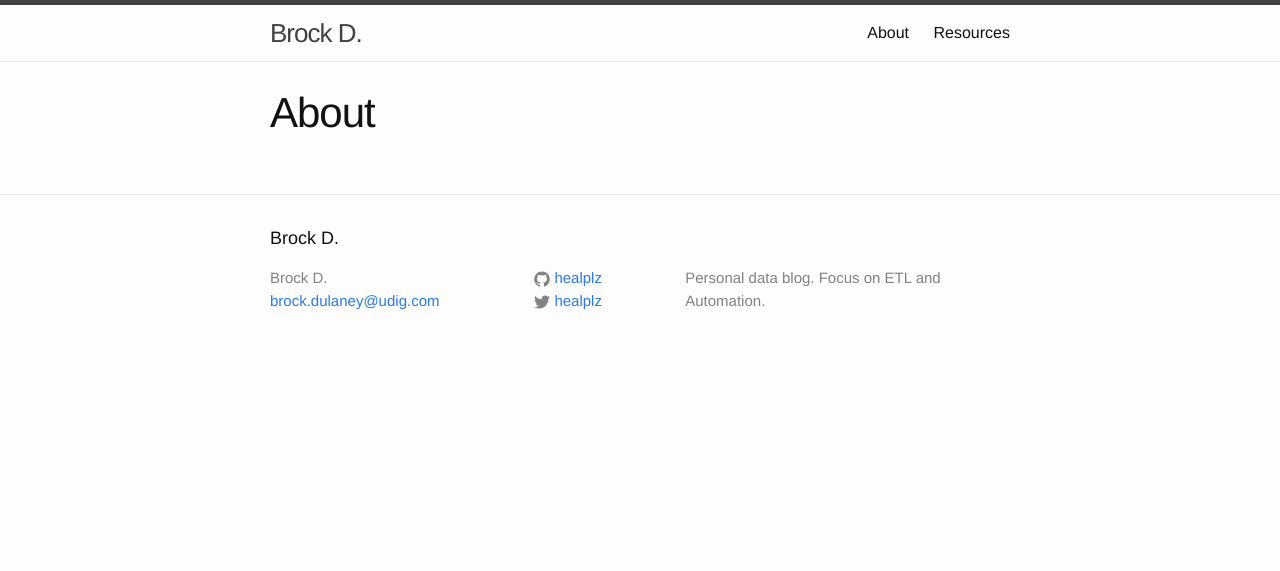
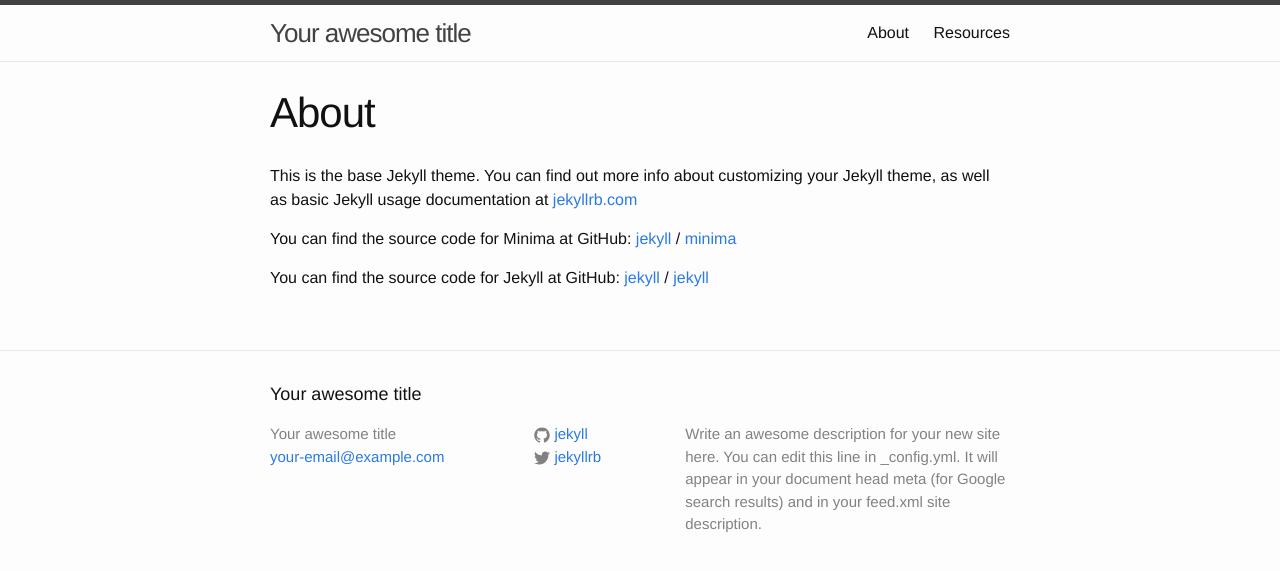
Before and after one commit to healplz/healplz.github.io, a Jekyll site: the page built from about.md, in a window 1280 px wide. Shown: the top 571 px of the page. Built offline with Jekyll 4.4.1, drawn with Linux system fonts in a browser that asks for light colours.

Commit message:
yolo push

```diff
--- a/_config.yml
+++ b/_config.yml
@@ -1,15 +1,43 @@
+# Welcome to Jekyll!
+#
+# This config file is meant for settings that affect your whole blog, values
+# which you are expected to set up once and rarely edit after that. If you find
+# yourself editing this file very often, consider using Jekyll's data files
+# feature for the data you need to update frequently.
+#
+# For technical reasons, this file is *NOT* reloaded automatically when you use
+# 'bundle exec jekyll serve'. If you change this file, please restart the server process.
+
 # Site settings
-title: Brock D.
-email: brock.dulaney@udig.com
-description: > # this means to ignore newlines until "baseurl:"
-  Personal data blog. Focus on ETL and Automation.
-baseurl: "" # the subpath of your site, e.g. /blog/
-url: "https://healplz.github.io" # the base hostname & protocol for your site
-twitter_username: healplz
-github_username:  healplz
+# These are used to personalize your new site. If you look in the HTML files,
+# you will see them accessed via {{ site.title }}, {{ site.email }}, and so on.
+# You can create any custom variable you would like, and they will be accessible
+# in the templates via {{ site.myvariable }}.
+title: Your awesome title
+email: your-email@example.com
+description: >- # this means to ignore newlines until "baseurl:"
+  Write an awesome description for your new site here. You can edit this
+  line in _config.yml. It will appear in your document head meta (for
+  Google search results) and in your feed.xml site description.
+baseurl: "" # the subpath of your site, e.g. /blog
+url: "" # the base hostname & protocol for your site, e.g. http://example.com
+twitter_username: jekyllrb
+github_username:  jekyll
 
 # Build settings
 markdown: kramdown
-remote_theme: pages-themes/midnight@v0.2.0
+theme: minima
 plugins:
-- jekyll-remote-theme # add this line to the plugins list if you already have one
+  - jekyll-feed
+
+# Exclude from processing.
+# The following items will not be processed, by default. Create a custom list
+# to override the default setting.
+# exclude:
+#   - Gemfile
+#   - Gemfile.lock
+#   - node_modules
+#   - vendor/bundle/
+#   - vendor/cache/
+#   - vendor/gems/
+#   - vendor/ruby/
--- a/about.md
+++ b/about.md
@@ -3,3 +3,16 @@ layout: page
 title: About
 permalink: /about/
 ---
+
+This is the base Jekyll theme. You can find out more info about customizing your Jekyll theme, as well as basic Jekyll usage documentation at [jekyllrb.com](https://jekyllrb.com/)
+
+You can find the source code for Minima at GitHub:
+[jekyll][jekyll-organization] /
+[minima](https://github.com/jekyll/minima)
+
+You can find the source code for Jekyll at GitHub:
+[jekyll][jekyll-organization] /
+[jekyll](https://github.com/jekyll/jekyll)
+
+
+[jekyll-organization]: https://github.com/jekyll
```
Also changed, not shown: 404.html (added, +24 -0 lines), Gemfile (+37 -2 lines), _posts/2021-07-27-welcome-to-jekyll.markdown (added, +26 -0 lines), index.md (added, +6 -0 lines), Gemfile.lock (added), 1 other file.
